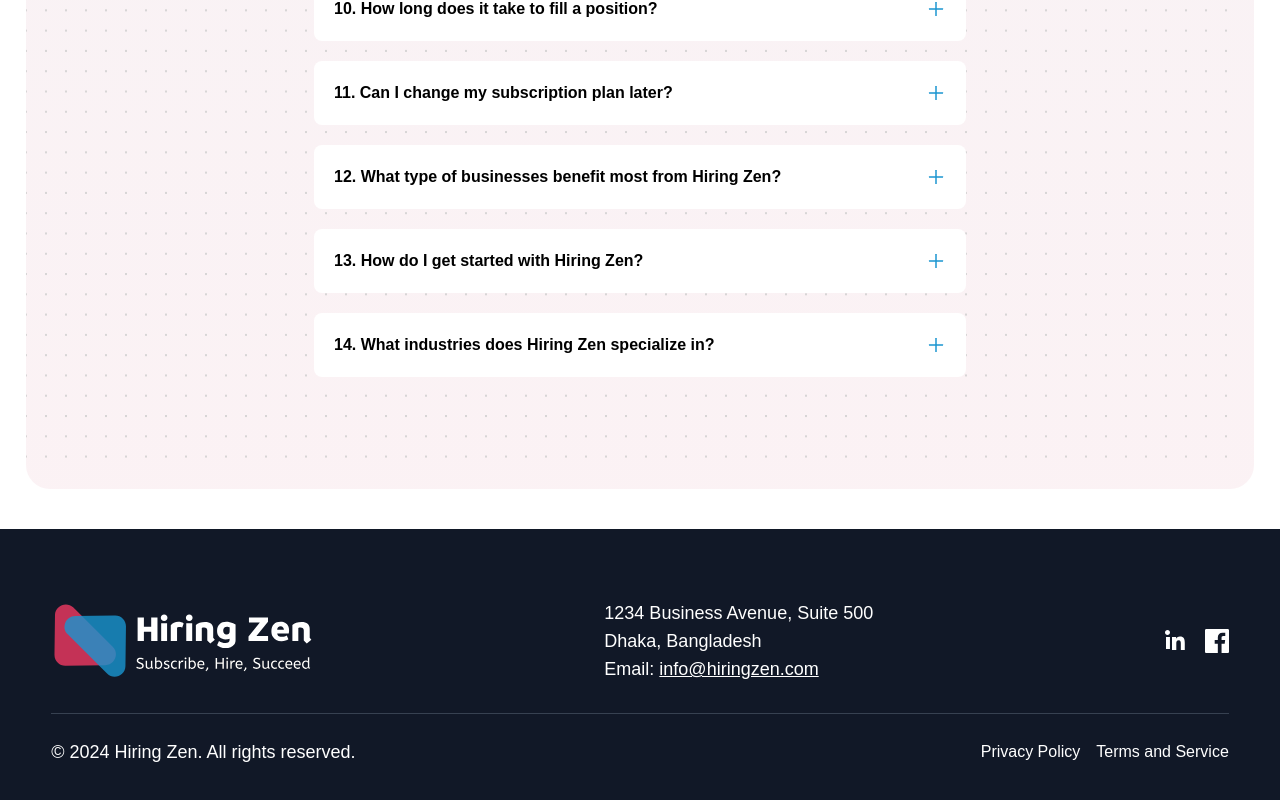
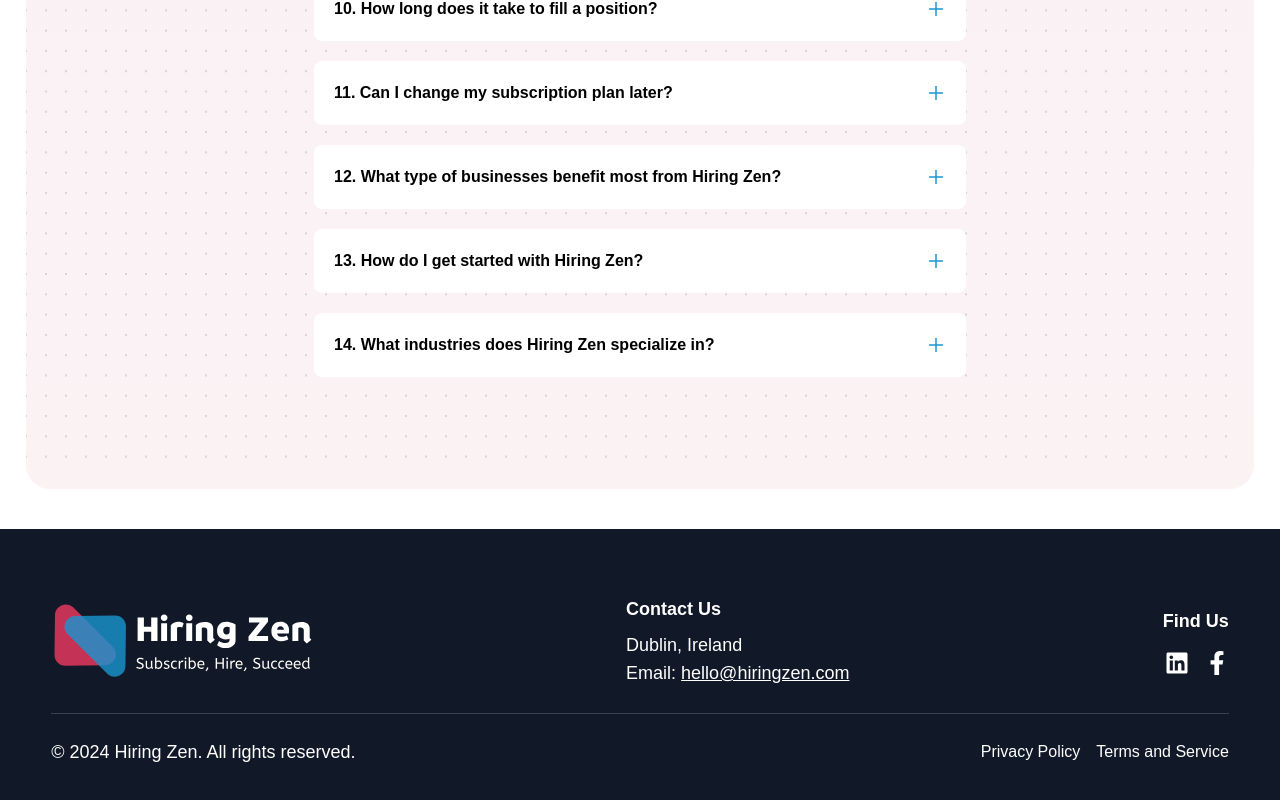
Before and after one commit to fletcherchase21/Hiring-Zen, a Next.js app: page / in a window 1280 px wide. Shown: the part 6272-7072 px from the top of the page. Built offline with nearby package versions, Linux system fonts and the light colour scheme; a web font is replaced by a local one; what fluid-tailwind would draw is missing.

Commit message:
fix: footer

```diff
--- a/components/footer.js
+++ b/components/footer.js
@@ -1,5 +1,6 @@
 import Image from 'next/image'
 import Link from 'next/link'
+import { FaLinkedin, FaFacebookF } from 'react-icons/fa'
 import React from 'react'
 
 const Footer = () => {
@@ -17,28 +18,34 @@ const Footer = () => {
               className="h-16 sm:h-20 w-full"
             />
           </Link>
-
           {/* Address and Email */}
           <div className="text-center sm:text-left mt-6 sm:mt-0">
-            <p>1234 Business Avenue, Suite 500</p>
-            <p>Dhaka, Bangladesh</p>
-            <p>Email: <a href="mailto:info@hiringzen.com" className="underline">info@hiringzen.com</a></p>
+            <h3 className="text-lg font-semibold mb-2">Contact Us</h3>
+            <p>Dublin, Ireland</p>
+            <p>Email: <a href="mailto:hello@hiringzen.com" className="underline">hello@hiringzen.com</a></p>
           </div>
 
           {/* Social Media Links */}
-          <div className="mt-6 sm:mt-0 flex space-x-4">
-            <a href="https://linkedin.com" target="_blank" rel="noopener noreferrer" className="hover:text-blue-400">
-              <span className="sr-only">LinkedIn</span>
-              <svg xmlns="http://www.w3.org/2000/svg" className="h-6 w-6" fill="currentColor" viewBox="0 0 24 24">
-                <path d="M4.98 3.5c0 1.38-1.12 2.5-2.5 2.5C1.12 6 0 4.88 0 3.5 0 2.12 1.12 1 2.5 1c1.38 0 2.5 1.12 2.5 2.5zM1 8h3.94v12H1V8zm6.01 0H11V9.68h.04c.55-1.02 1.88-2.1 3.86-2.1 4.13 0 4.88 2.72 4.88 6.26v7.16h-3.95v-6.33c0-1.51-.03-3.45-2.1-3.45-2.11 0-2.43 1.65-2.43 3.35v6.43H7V8z" />
-              </svg>
-            </a>
-            <a href="https://facebook.com" target="_blank" rel="noopener noreferrer" className="hover:text-blue-600">
-              <span className="sr-only">Facebook</span>
-              <svg xmlns="http://www.w3.org/2000/svg" className="h-6 w-6" fill="currentColor" viewBox="0 0 24 24">
-                <path d="M22.675 0H1.325C.593 0 0 .593 0 1.325v21.351C0 23.406.593 24 1.325 24H12.82v-9.294H9.692v-3.622h3.128V8.413c0-3.1 1.894-4.788 4.659-4.788 1.325 0 2.463.099 2.794.143v3.24l-1.918.001c-1.504 0-1.796.715-1.796 1.763v2.311h3.59l-.467 3.622h-3.123V24h6.116c.73 0 1.325-.594 1.325-1.324V1.325C24 .593 23.406 0 22.675 0z" />
-              </svg>
-            </a>
+          <div className="mt-6 sm:mt-0 flex flex-col items-center sm:items-end space-y-4">
+            <h3 className="text-lg font-semibold">Find Us</h3>
+            <div className="flex space-x-4">
+              <Link
+                href="https://www.linkedin.com/company/hiringzen/"
+                target="_blank"
+                rel="noopener noreferrer"
+                className="hover:text-blue-400"
+              >
+                <FaLinkedin className="h-6 w-6" />
+              </Link>
+              <Link
+                href="https://facebook.com"
+                target="_blank"
+                rel="noopener noreferrer"
+                className="hover:text-blue-600"
+              >
+                <FaFacebookF className="h-6 w-6" />
+              </Link>
+            </div>
           </div>
         </div>
 
```
